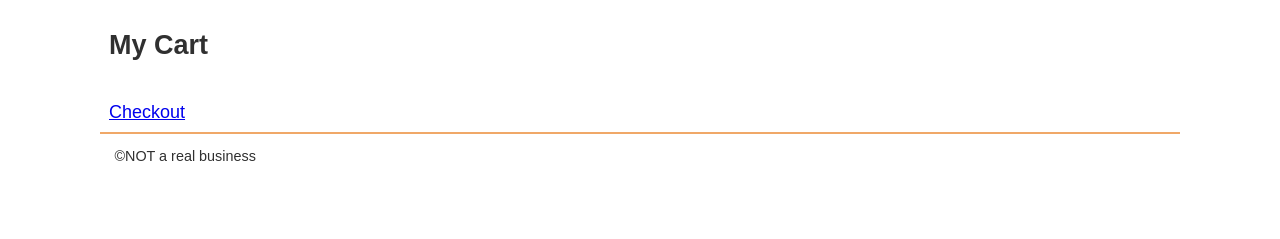
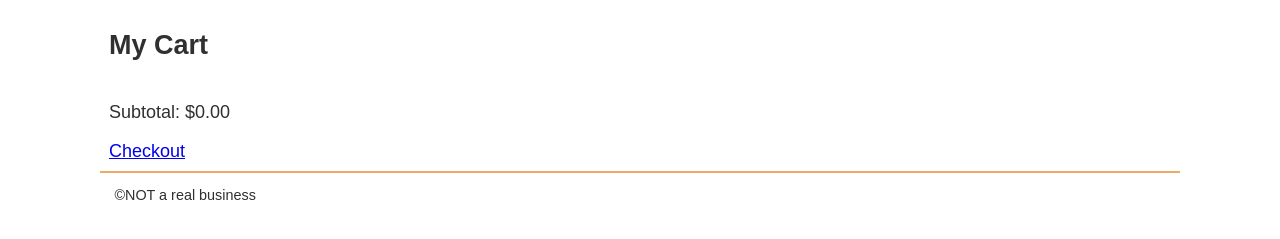
Before and after one commit to Thaumonaut/WDD330-sleep_outside, a website: page src/cart/index.html in a window 1280 px wide. Shown: the part 63-302 px from the top of the page. Drawn offline with Linux system fonts and the light colour scheme.

Commit message:
Added subtotal to cart

```diff
--- a/src/cart/index.html
+++ b/src/cart/index.html
@@ -21,6 +21,10 @@
         <h2>My Cart</h2>
 
         <ul class="product-list"></ul>
+        <div>
+          <p>Subtotal: <span id="total"></span></p>
+
+        </div>
         <a href="/checkout/index.html">Checkout</a>
       </section>
     </main>
--- a/src/js/cart.js
+++ b/src/js/cart.js
@@ -2,10 +2,12 @@ import {
   getLocalStorage,
   setLocalStorage,
   loadHeaderFooter,
+  qs,
 } from "./utils.mjs";
 
 function renderCartContents() {
   const cartItems = getLocalStorage("so-cart") || [];
+  CalcTotal(cartItems)
   const htmlItems = cartItems.map((item, index) =>
     cartItemTemplate(item, index),
   );
@@ -26,6 +28,7 @@ function handleCartRemove(elem) {
 
   const cartLS = getLocalStorage("so-cart") || [];
   cartLS.splice(index, 1);
+  CalcTotal(cartLS)
   setLocalStorage("so-cart", cartLS);
   renderCartContents();
 }
@@ -44,8 +47,14 @@ function handleQuantityChange(elem) {
   }
 
   cartLS[index].quantity = parseInt(elem.target.value);
+  CalcTotal(cartLS)
 
   setLocalStorage("so-cart", cartLS);
+}
+
+function CalcTotal(items) {
+  const subtotal = items.reduce((sub, item) => sub + (item.ListPrice * item.quantity), 0.00);
+  qs("#total").innerHTML = `$${subtotal.toFixed(2)}`
 }
 
 function cartItemTemplate(item, index) {
```
